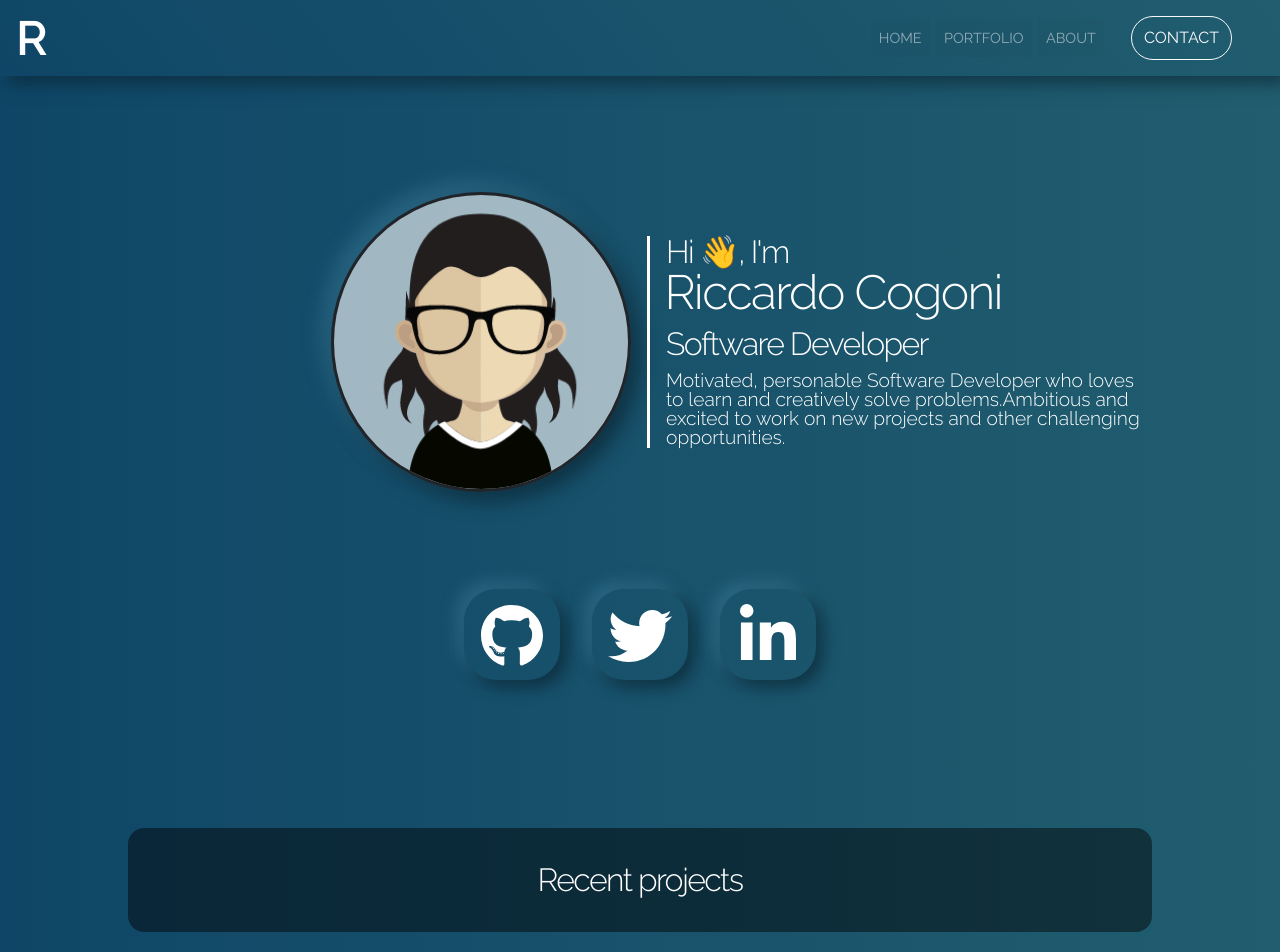
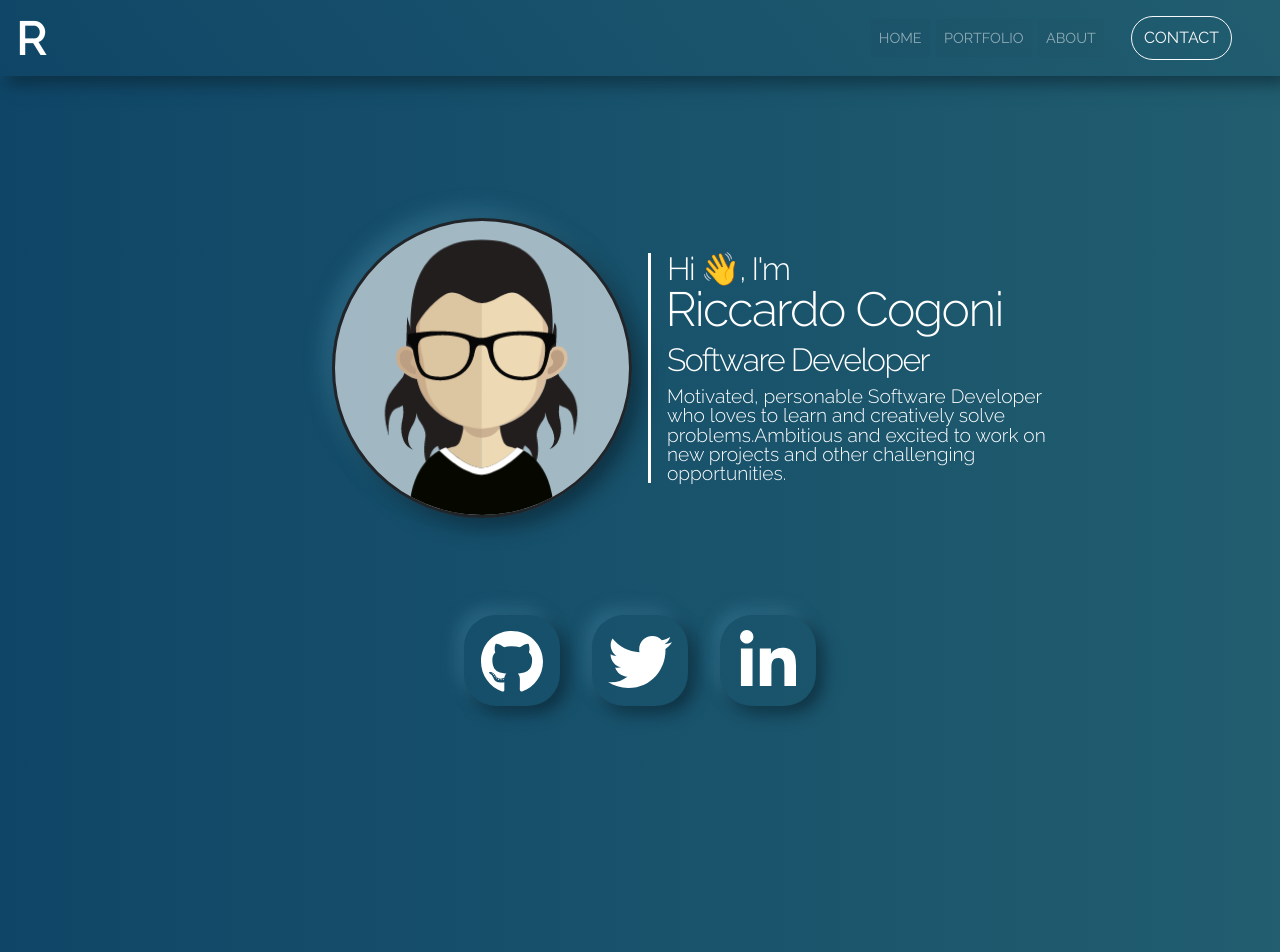
Before and after one commit to rico157/Portfolio, a React (Create React App) app: page / in a window 1280 px wide. Shown: the top 952 px of the page. Built offline with nearby package versions, Linux system fonts and the light colour scheme.

Commit message:
refector main page

```diff
--- a/src/Components/Main.jsx
+++ b/src/Components/Main.jsx
@@ -1,33 +1,35 @@
 import React from "react";
 import SocialIcons from "./SocialIcons";
-// import BottomPage from "./BottomPage";
-import Slides from "./Slides";
-import PersonalSlides from "./PersonalSlides";
 import avatar from "../assets/avatar.png";
 import { Image } from "react-bootstrap";
-import ProjectList from "./ProjectList";
+// import BottomPage from "./BottomPage";
+// import Slides from "./Slides";
+// import PersonalSlides from "./PersonalSlides";
+// import ProjectList from "./ProjectList";
 
-export default function Main({ dim: { phone, tablet, desktop } }) {
+export default function Main({ dim: { phone, tablet, desktop, portrait } }) {
   const mainStyle = {
     display: "flex",
     flexDirection: "column",
     justifyContent: "space-evenly",
     alignItems: "center",
-    marginTop: !tablet ? "0rem" : "5em",
+    marginTop: phone ? "7rem" : tablet ? "225px" : 0,
     marginBottom: "10rem"
   };
-
-  const topStyle = {
+  const screenStyle = {
+    height: tablet && portrait ? "70vh" : portrait ? "100%" : "100vh"
+  };
+  const topRowContainer = {
     // height: "80vh",
     maxWidth: "100vw",
-    width: "100vw",
-    paddingTop: "10vh",
+    // width: "100vw",
+    paddingTop: tablet ? "00vh" : "0vh",
     display: "flex",
     flexDirection: tablet ? "column" : "row",
     justifyContent: "center",
     alignItems: "center",
     marginBottom: "7em",
-    marginTop: !tablet ? "7em" : "2em"
+    marginTop: "7em"
   };
 
   const textStyle = {
@@ -35,7 +37,7 @@ export default function Main({ dim: { phone, tablet, desktop } }) {
     color: "white",
     lineHeight: 1,
     // height: tablet && "100vh",
-    width: tablet ? "80%" : "50vw",
+    width: tablet ? "80%" : "40vw",
     marginTop: tablet && "1em",
     marginLeft: !tablet && "1em",
     paddingRight: "10%",
@@ -45,21 +47,15 @@ export default function Main({ dim: { phone, tablet, desktop } }) {
     flexDirection: "column",
     justifyContent: "flex-end"
   };
-  return (
-    <div style={mainStyle}>
-      <div style={{ display: "flex", alignItems: "center" }}>
-        <div style={topStyle}>
-          <div
-            style={{
-              width: "50vw",
+
+  const imageContainer = {
+    width: "40vw",
     display: "flex",
-              justifyContent: tablet ? "center" : "flex-end"
-            }}
-          >
-            <Image
-              src={avatar}
-              roundedCircle
-              style={{
+    justifyContent: tablet ? "center" : "flex-end",
+    marginTop: phone && !tablet && "10%"
+  };
+
+  const avatarStyle = {
     marginBottom: tablet && "3em",
     width: "300px",
     height: "300px",
@@ -68,8 +64,30 @@ export default function Main({ dim: { phone, tablet, desktop } }) {
     backgroundColor: "#ffffff99",
     boxShadow:
       "9px 9px 20px rgba(8, 25, 36, 0.562), -9px -9px 20px rgba(66, 133, 161, 0.452)"
-              }}
-            />
+  };
+
+  const projectsStyle = {
+    marginTop: "10em",
+    marginLeft: !tablet && "3em",
+    marginRight: !tablet && "3em",
+    display: "flex",
+    flexDirection: "column",
+    justifyContent: "center",
+    alignItems: "center",
+    // maxWidth: "fit-content",
+    backgroundColor: "#00000077",
+    borderRadius: "1em",
+    height: "fit-content",
+    width: phone ? "100%" : tablet ? "90%" : desktop ? "90%" : "80%"
+    // padding: "2em"
+  };
+
+  return (
+    <div style={mainStyle}>
+      <div style={screenStyle} className="centerCol">
+        <div style={topRowContainer}>
+          <div style={imageContainer}>
+            <Image src={avatar} roundedCircle style={avatarStyle} />
           </div>
           <div className="text" style={textStyle}>
             <h2 style={{ margin: 0, marginLeft: "1rem", lineHeight: 1 }}>
@@ -112,27 +130,11 @@ export default function Main({ dim: { phone, tablet, desktop } }) {
             </p>
           </div>
         </div>
-      </div>
 
         {/* <BottomPage dim={{ phone, tablet }}> */}
         <SocialIcons dim={{ phone, tablet }} />
-      <div
-        style={{
-          marginTop: "10em",
-          marginLeft: !tablet && "3em",
-          marginRight: !tablet && "3em",
-          display: "flex",
-          flexDirection: "column",
-          justifyContent: "center",
-          alignItems: "center",
-          // maxWidth: "fit-content",
-          backgroundColor: "#00000077",
-          borderRadius: "1em",
-          height: "fit-content",
-          width: phone ? "100%" : tablet ? "90%" : desktop ? "90%" : "80%"
-          // padding: "2em"
-        }}
-      >
+      </div>
+      <div style={projectsStyle}>
         <h2 style={{ color: "white", textAlign: "center", marginTop: "1em" }}>
           Recent projects
         </h2>
```
Lines whose indentation alone changed are shown as unchanged.
